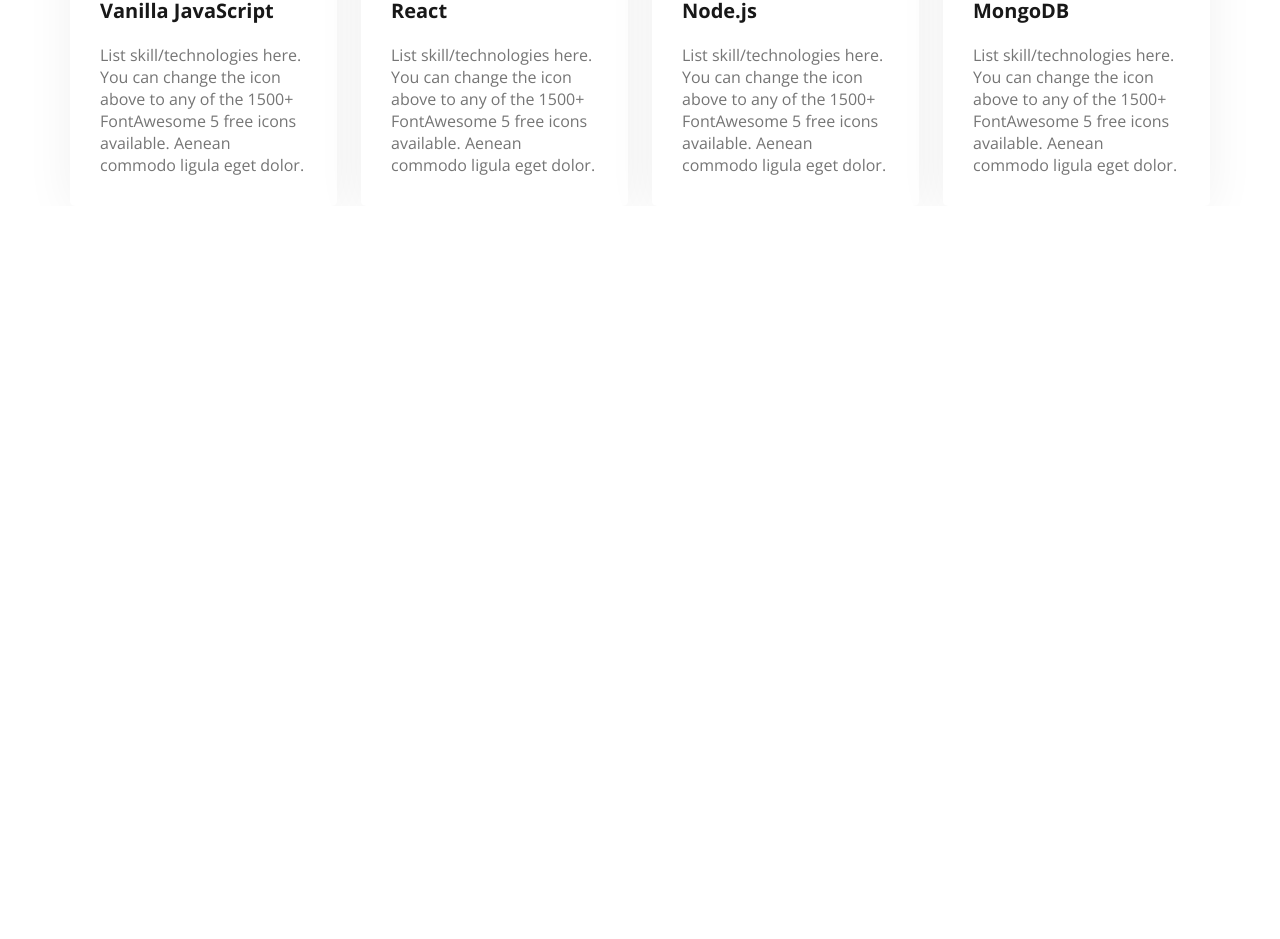
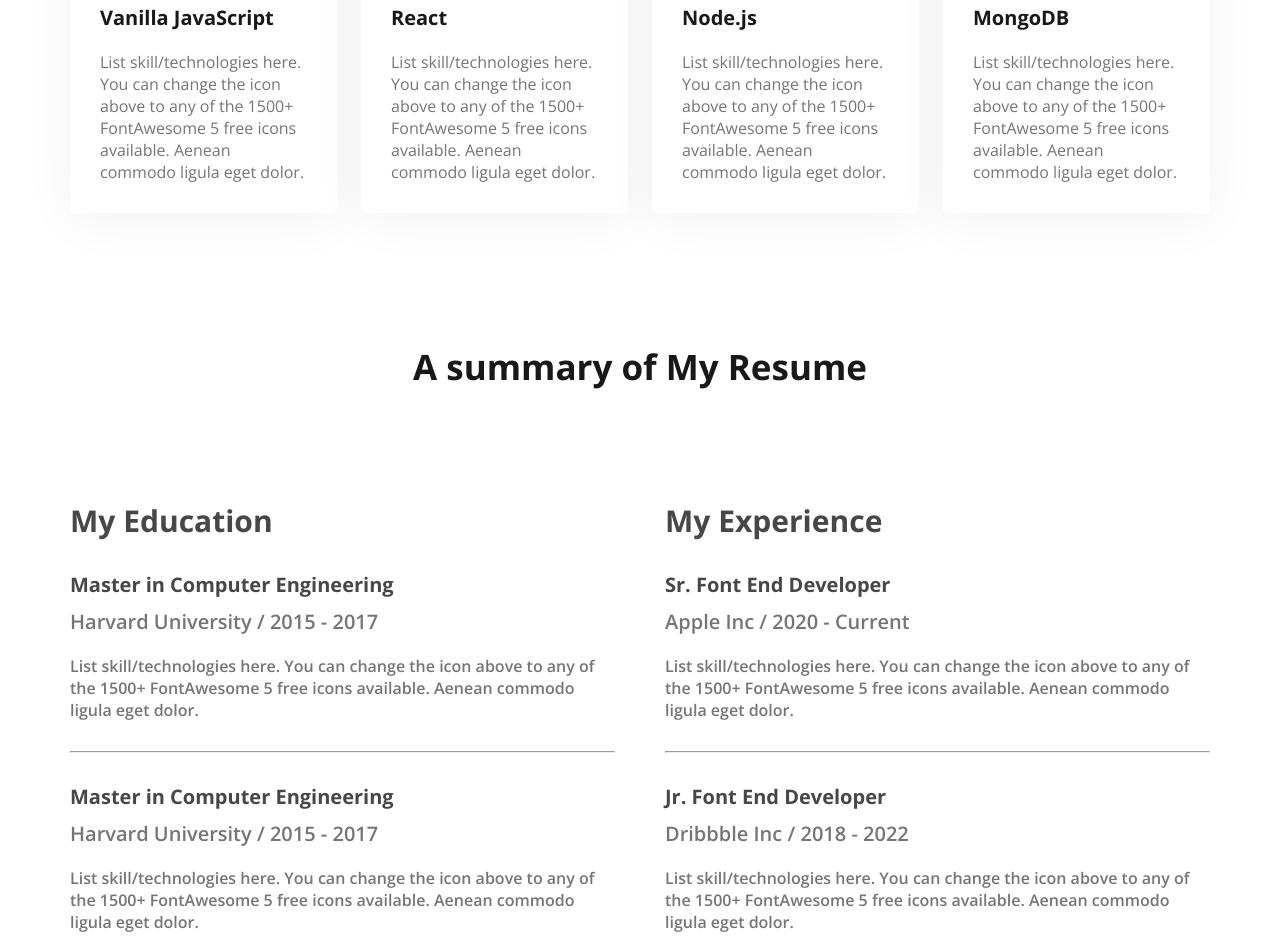
Before and after one commit to imonrana/web-developer-portfolio, a plain HTML site: page index.html in a window 1280 px wide. Shown: the part 1858-2797 px from the top of the page. Before the commit the page ends 2064 px from the top, so only its background shows below. Drawn offline with nearby package versions, Linux system fonts and the light colour scheme.

Commit message:
resume part added

```diff
--- a/css/style.css
+++ b/css/style.css
@@ -12,6 +12,11 @@ a{
 
 li{
     list-style: none;
+}
+
+div{
+    margin: 0;
+    padding: 0;
 }
 
 body{
@@ -140,12 +145,15 @@ font-weight: 600;
 }
 
 .profile_pic{
-width: 100%;
+width: 102%;
+display: flex;
+position: bottom;
 }
 
 .banner_side_pic img{
     position: absolute;
     top: 0%;
+    bottom: 0%;
     margin-left: 5px;
 }
 
@@ -230,4 +238,55 @@ main{
 
 /* skill section css end  */
 
+/* resume section css start */
+
+.resume_summary{
+    margin-top: 130px;
+}
+
+.resume_colum{
+    margin-top: 110px;
+}
+
+.resume_colum_title{
+    color:#474747;
+    font-size: 30px;
+    font-weight: 700;
+}
+
+.resume_container{
+    display: flex;
+    gap:50px
+}
+
+.resume_item_title{
+    margin-top: 30px;
+    color:#474747;
+    font-size: 20px;
+    font-weight: 700;
+
+}
+
+.resume_item_institute{
+    margin-top: 10px;
+    margin-bottom: 20px;
+    color:#757575;
+    font-size: 20px;
+    font-weight: 600;
+}
+
+.resume_item_description{
+    margin-bottom:30px ;
+    color:#757575;
+    font-size: 16px;
+    font-weight: 600;
+}
+
+.download_cv{
+    text-align: center;
+    margin-top: 50px;
+}
+
+
+/* resume section css end */
 /* main section css end */
--- a/index.html
+++ b/index.html
@@ -128,7 +128,76 @@
 
         <!-- skills section end -->
 
+<!-- resume section start -->
+<section>
+    <h3 class="section_title resume_summary">
+        A summary of My Resume
+    </h3>
 
+    <div class="resume_container">
+        <div class="resume_colum">
+            <h3 class="resume_colum_title">
+                My Education
+            </h3>
+            <div class="resume_item">
+                <h2 class="resume_item_title">Master in Computer Engineering</h2>
+                <h3 class="resume_item_institute">Harvard University / 2015 - 2017</h3>
+                <p class="resume_item_description">List skill/technologies here. You can change the icon above
+                    to any of the 1500+ FontAwesome 5 free icons available. Aenean commodo ligula eget dolor.</p>
+            </div>
+            <hr>
+            <div class="resume_item">
+                <h2 class="resume_item_title">Master in Computer Engineering</h2>
+                <h3 class="resume_item_institute">Harvard University / 2015 - 2017</h3>
+                <p class="resume_item_description">List skill/technologies here. You can change the icon above
+                    to any of the 1500+ FontAwesome 5 free icons available. Aenean commodo ligula eget dolor.</p>
+            </div>
+            <hr>
+            <div class="resume_item">
+                <h2 class="resume_item_title">Master in Computer Engineering</h2>
+                <h3 class="resume_item_institute">Harvard University / 2015 - 2017</h3>
+                <p class="resume_item_description">List skill/technologies here. You can change the icon above
+                    to any of the 1500+ FontAwesome 5 free icons available. Aenean commodo ligula eget dolor.</p>
+            </div>
+
+
+        </div>
+        <div class="resume_colum">
+            <h3 class="resume_colum_title">
+                My Experience
+            </h3>
+            <div class="resume_item">
+                <h2 class="resume_item_title">Sr. Font End Developer</h2>
+                <h3 class="resume_item_institute">Apple Inc / 2020 - Current</h3>
+                <p class="resume_item_description">List skill/technologies here. You can change the icon above
+                    to any of the 1500+ FontAwesome 5 free icons available. Aenean commodo ligula eget dolor.</p>
+            </div>
+            <hr>
+            <div class="resume_item">
+                <h2 class="resume_item_title">Jr. Font End Developer</h2>
+                <h3 class="resume_item_institute">Dribbble Inc / 2018 - 2022</h3>
+                <p class="resume_item_description">List skill/technologies here. You can change the icon above
+                    to any of the 1500+ FontAwesome 5 free icons available. Aenean commodo ligula eget dolor.</p>
+            </div>
+            <hr>
+            <div class="resume_item">
+                <h2 class="resume_item_title">HTML Developer</h2>
+                <h3 class="resume_item_institute">Adobe Inc / 2017 - 2018</h3>
+                <p class="resume_item_description">List skill/technologies here. You can change the icon above
+                    to any of the 1500+ FontAwesome 5 free icons available. Aenean commodo ligula eget dolor.</p>
+            </div>
+        </div>
+    </div>
+    <div class="download_cv">
+        <button class="primary_btn">Download CV</button>
+    </div>
+
+</section>
+
+
+
+
+<!-- resume section end -->
 
 
 
```
